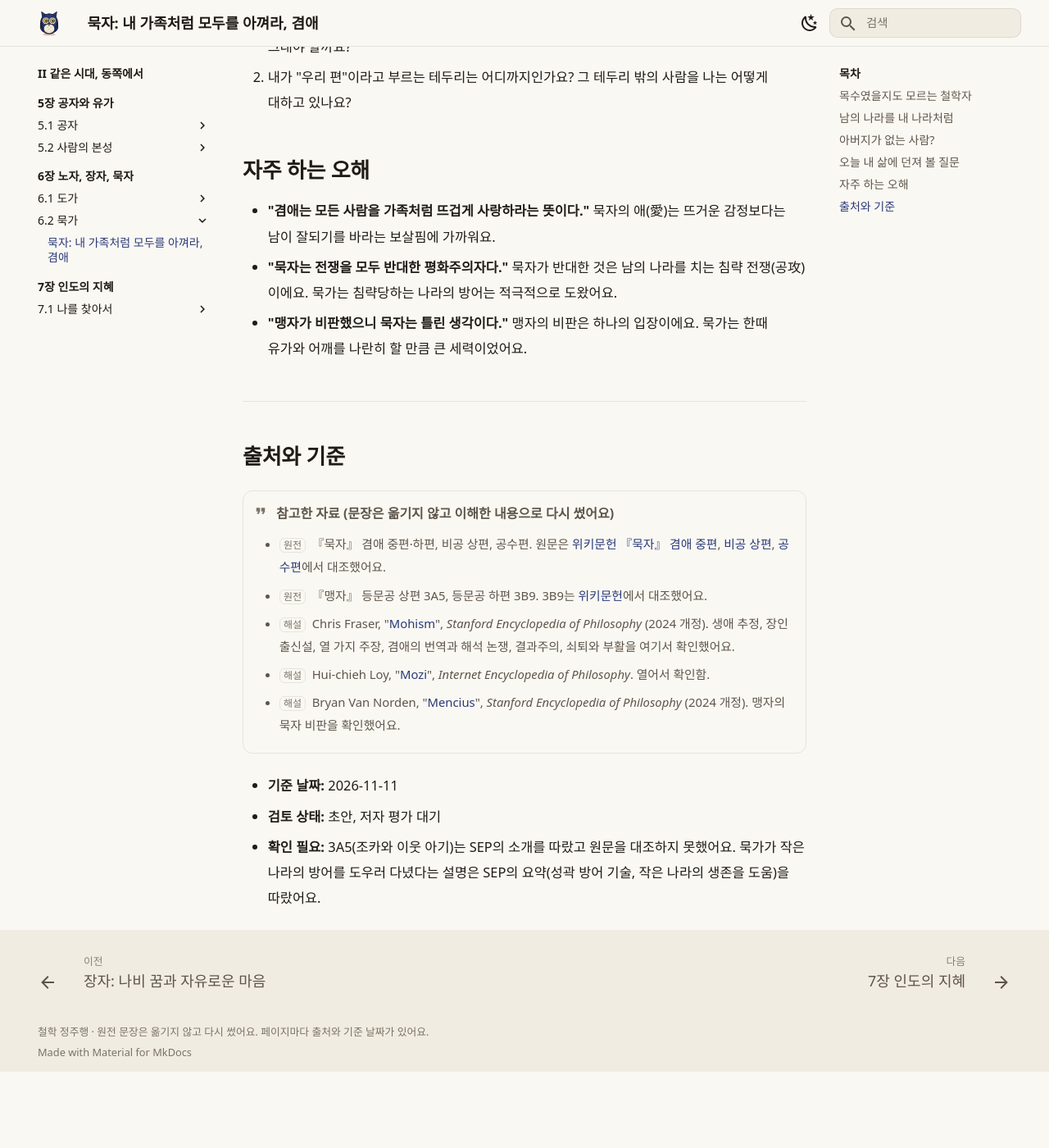
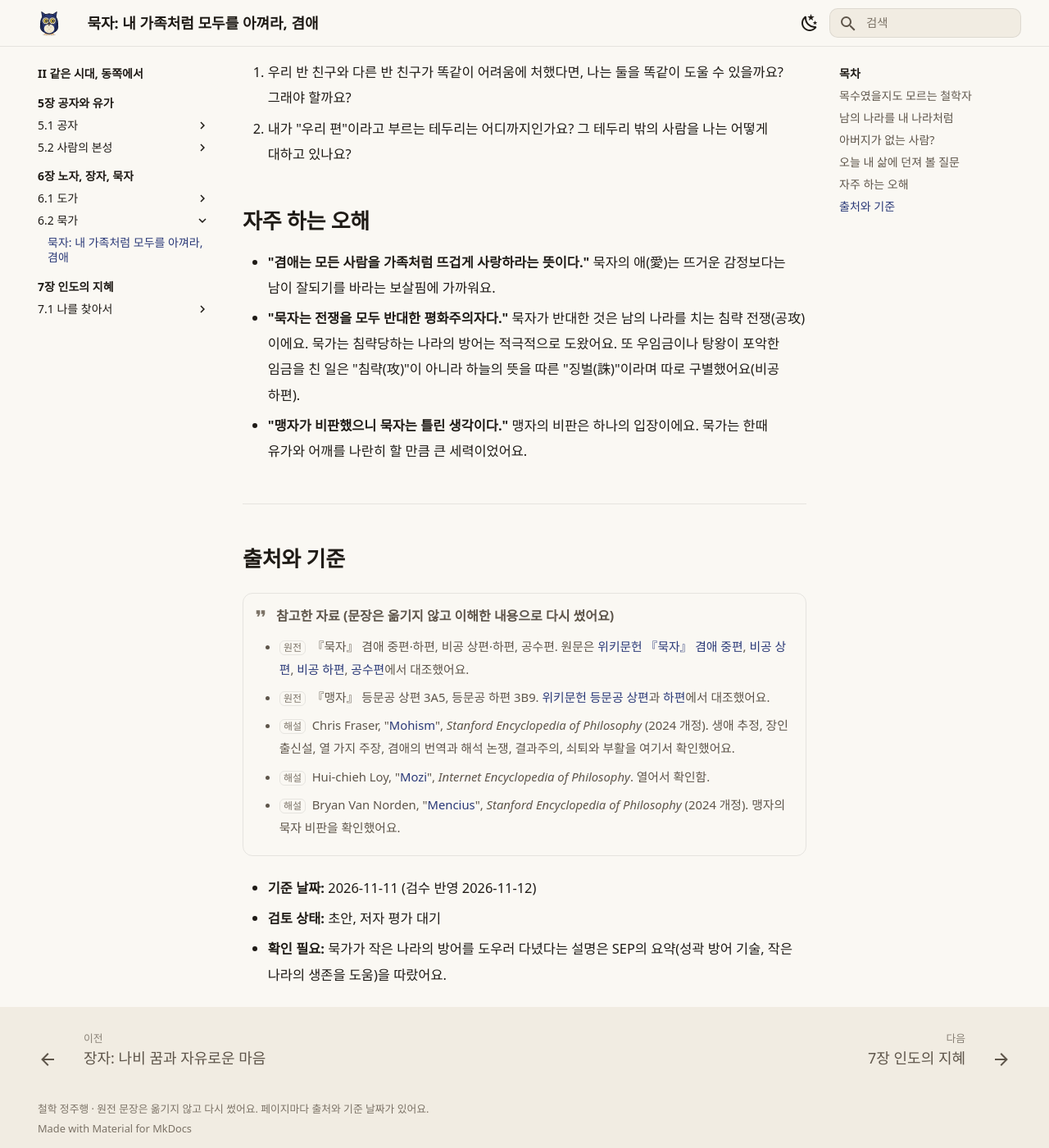
Before and after one commit to philosophy-jungjuhang/philosophy_jungjuhang, an MkDocs documentation site: the page built from docs/part2/ch06/mozi.md, in a window 1280 px wide and 1400 px high, scrolled down 2500 px. Shown: the whole window at 82% size. Built offline with MkDocs 1.6.1 and Material for MkDocs 9.7.7, drawn with Linux system fonts in a browser that asks for light colours; some web fonts are replaced; before the commit the page ends 3807 px from its top, so only the background shows below that; some of the changed text lies outside the part shown.

```diff
--- a/docs/part2/ch06/mozi.md
+++ b/docs/part2/ch06/mozi.md
@@ -25,7 +25,7 @@
 
 ## 아버지가 없는 사람?
 
-겸애에 가장 세게 반대한 사람은 맹자였어요. 맹자는 묵자의 겸애는 아버지를 없는 사람 취급하는 것이고, 그런 생각은 짐승과 같다고까지 말했어요(『맹자』 등문공 하편 3B9). 맹자가 보기에 사람은 원래 가족을 남보다 더 아끼고, 그 마음에서 출발해 남에게 넓혀 가야 해요. 내 조카를 이웃집 아기와 똑같이 아끼라는 건 사람의 본성에 맞지 않는다는 거예요(등문공 상편 3A5).
+겸애에 가장 세게 반대한 사람은 맹자였어요. 맹자는 묵자의 겸애는 아버지를 없는 사람 취급하는 것이고, 그런 생각은 짐승과 같다고까지 말했어요(『맹자』 등문공 하편 3B9). 맹자는 묵가의 이지(夷之)라는 사람과도 논쟁했어요. 이지가 "사랑에는 차등이 없고, 베풀기는 가까운 사람부터 시작한다"고 하자, 맹자는 정말 사람이 형의 아들을 이웃집 갓난아기와 똑같이 여기느냐고 되물었어요(등문공 상편 3A5). 이 책 식으로 풀면, 맹자가 보기에 사람은 원래 가족을 남보다 더 아끼고, 그 마음에서 출발해 남에게 넓혀 가야 한다는 거예요.
 
 오늘날 학자들의 평가도 갈려요. 모든 사람을 나 자신만큼 똑같이 아끼라는 뜻이라면 지키기 너무 어려운 요구라는 비판이 있어요. 반면 『묵자』에 나오는 구체적인 예들은 "남을 해치지 말고, 만나는 사람과 서로 이롭게 지내라"는 상식적인 도덕에 가깝다는 해석도 있어요. 묵자가 반대한 별(別)이 "가까운 사람을 조금 더 아끼기"가 아니라 "남을 아예 무시하고 해치기"였다는 점에 주목하는 학자도 있어요.
 
@@ -45,7 +45,7 @@
 ## 자주 하는 오해
 
 - **"겸애는 모든 사람을 가족처럼 뜨겁게 사랑하라는 뜻이다."** 묵자의 애(愛)는 뜨거운 감정보다는 남이 잘되기를 바라는 보살핌에 가까워요.
-- **"묵자는 전쟁을 모두 반대한 평화주의자다."** 묵자가 반대한 것은 남의 나라를 치는 침략 전쟁(공攻)이에요. 묵가는 침략당하는 나라의 방어는 적극적으로 도왔어요.
+- **"묵자는 전쟁을 모두 반대한 평화주의자다."** 묵자가 반대한 것은 남의 나라를 치는 침략 전쟁(공攻)이에요. 묵가는 침략당하는 나라의 방어는 적극적으로 도왔어요. 또 우임금이나 탕왕이 포악한 임금을 친 일은 "침략(攻)"이 아니라 하늘의 뜻을 따른 "징벌(誅)"이라며 따로 구별했어요(비공 하편).
 - **"맹자가 비판했으니 묵자는 틀린 생각이다."** 맹자의 비판은 하나의 입장이에요. 묵가는 한때 유가와 어깨를 나란히 할 만큼 큰 세력이었어요.
 
 ---
@@ -53,12 +53,12 @@
 ## 출처와 기준
 
 !!! quote "참고한 자료 (문장은 옮기지 않고 이해한 내용으로 다시 썼어요)"
-    - <span class="src-tag">원전</span> 『묵자』 겸애 중편·하편, 비공 상편, 공수편. 원문은 [위키문헌 『묵자』 겸애 중편](https://zh.wikisource.org/wiki/墨子/兼愛中), [비공 상편](https://zh.wikisource.org/wiki/墨子/非攻上), [공수편](https://zh.wikisource.org/wiki/墨子/公輸)에서 대조했어요.
-    - <span class="src-tag">원전</span> 『맹자』 등문공 상편 3A5, 등문공 하편 3B9. 3B9는 [위키문헌](https://zh.wikisource.org/wiki/孟子/滕文公下)에서 대조했어요.
+    - <span class="src-tag">원전</span> 『묵자』 겸애 중편·하편, 비공 상편·하편, 공수편. 원문은 [위키문헌 『묵자』 겸애 중편](https://zh.wikisource.org/wiki/墨子/兼愛中), [비공 상편](https://zh.wikisource.org/wiki/墨子/非攻上), [비공 하편](https://zh.wikisource.org/wiki/墨子/非攻下), [공수편](https://zh.wikisource.org/wiki/墨子/公輸)에서 대조했어요.
+    - <span class="src-tag">원전</span> 『맹자』 등문공 상편 3A5, 등문공 하편 3B9. [위키문헌 등문공 상편](https://zh.wikisource.org/wiki/孟子/滕文公上)과 [하편](https://zh.wikisource.org/wiki/孟子/滕文公下)에서 대조했어요.
     - <span class="src-tag">해설</span> Chris Fraser, "[Mohism](https://plato.stanford.edu/entries/mohism/)", *Stanford Encyclopedia of Philosophy* (2024 개정). 생애 추정, 장인 출신설, 열 가지 주장, 겸애의 번역과 해석 논쟁, 결과주의, 쇠퇴와 부활을 여기서 확인했어요.
     - <span class="src-tag">해설</span> Hui-chieh Loy, "[Mozi](https://iep.utm.edu/mozi/)", *Internet Encyclopedia of Philosophy*. 열어서 확인함.
     - <span class="src-tag">해설</span> Bryan Van Norden, "[Mencius](https://plato.stanford.edu/entries/mencius/)", *Stanford Encyclopedia of Philosophy* (2024 개정). 맹자의 묵자 비판을 확인했어요.
 
-- **기준 날짜:** 2026-11-11
+- **기준 날짜:** 2026-11-11 (검수 반영 2026-11-12)
 - **검토 상태:** 초안, 저자 평가 대기
-- **확인 필요:** 3A5(조카와 이웃 아기)는 SEP의 소개를 따랐고 원문을 대조하지 못했어요. 묵가가 작은 나라의 방어를 도우러 다녔다는 설명은 SEP의 요약(성곽 방어 기술, 작은 나라의 생존을 도움)을 따랐어요.
+- **확인 필요:** 묵가가 작은 나라의 방어를 도우러 다녔다는 설명은 SEP의 요약(성곽 방어 기술, 작은 나라의 생존을 도움)을 따랐어요.
```
